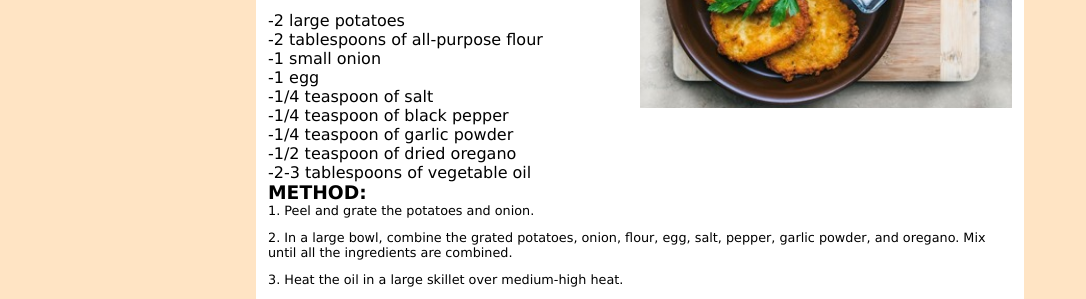
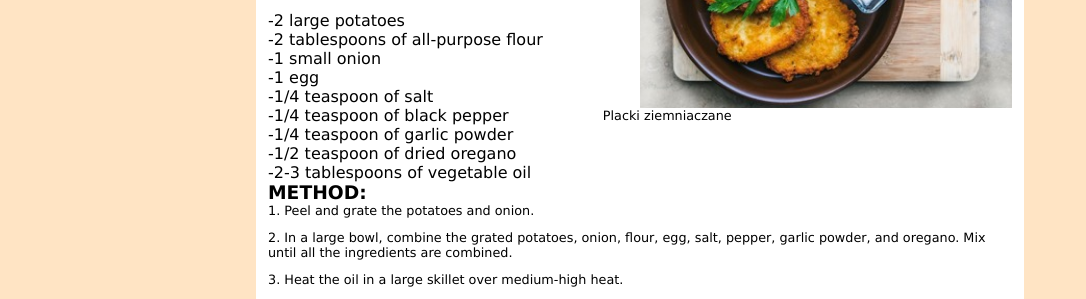
Before and after one commit to kasiamatuszewska/recipewebsite, a Jekyll site: the page built from _recipes/placki-ziemniaczane-potato-pancakes.md, in a window 1280 px wide. Shown: the part 485-784 px from the top of the page, without its empty margins (0-1086 px from the left). Built offline with Jekyll 4.4.1, drawn with Linux system fonts in a browser that asks for light colours.

Commit message:
Update Recipe “placki-ziemniaczane-potato-pancakes”

```diff
--- a/_recipes/placki-ziemniaczane-potato-pancakes.md
+++ b/_recipes/placki-ziemniaczane-potato-pancakes.md
@@ -6,7 +6,7 @@ layout: recipe
 ---
 **They are mashed potatoes mixed with eggs, flour, and onion, fried in a pan and served with sour cream and/or applesauce.**
 
-![](../uploads/imiumu.jpg)
+![](../uploads/imiumu.jpg "Placki ziemniaczane")
 
 # **LEVEL OF DIFFICULTY:**
 
```
